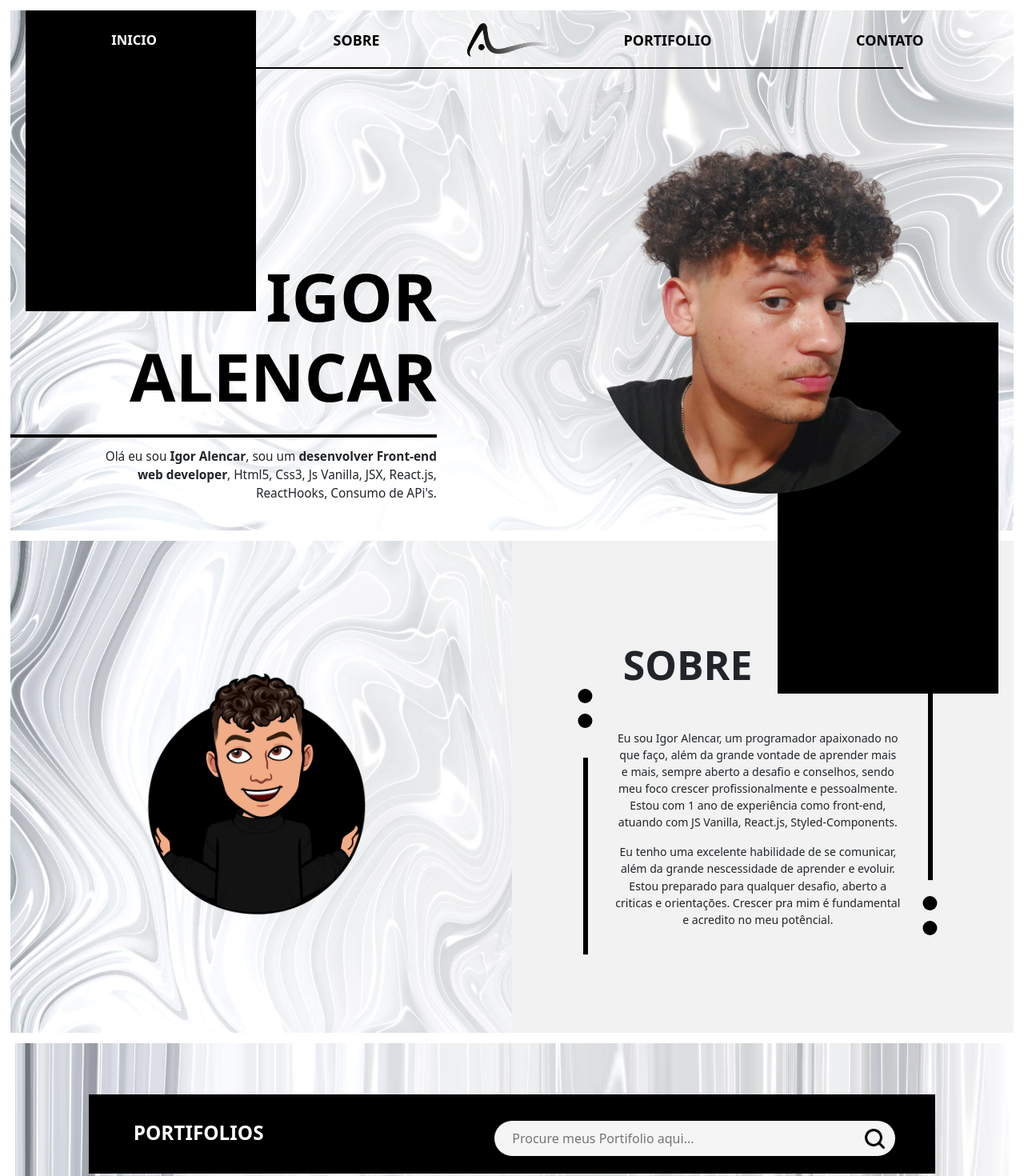
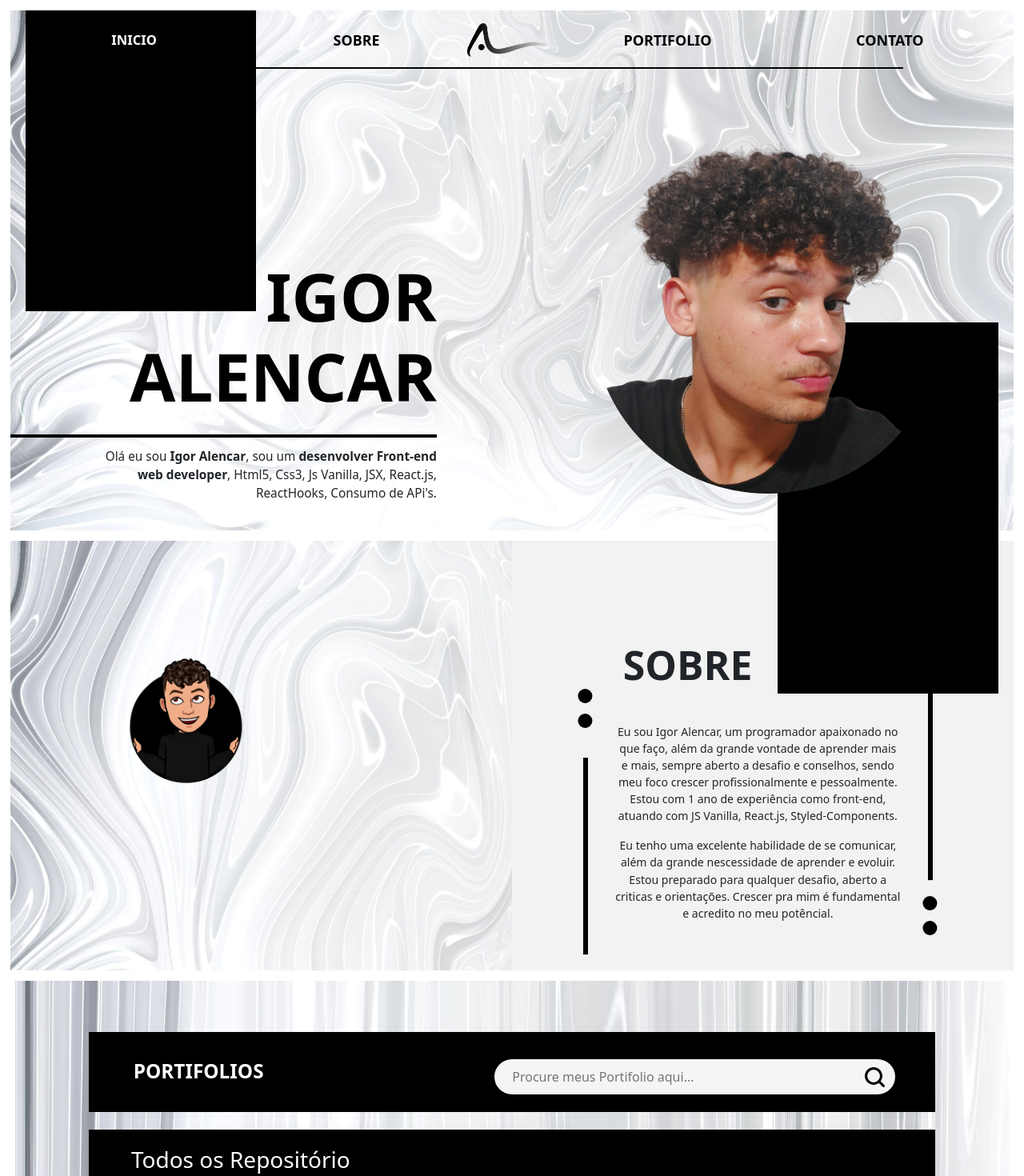
Before and after one commit to Al3ncar/Al3ncar_web, a React (Create React App) app: page / in a window 1280 px wide. Shown: the top 1470 px of the page at 80% size. Built offline with nearby package versions, Linux system fonts and the light colour scheme.

Commit message:
Atualização dos components

```diff
--- a/src/components/main/structure/mains/Elements/MapRepos/styled.js
+++ b/src/components/main/structure/mains/Elements/MapRepos/styled.js
@@ -3,15 +3,24 @@ import styled from "styled-components"
 export const Cont = styled.div`
     width:100%;
     margin: 1%;
+    @media(max-width: 500px){
+        width: 100%;
+    }
 `
 export const CardImg = styled.div`
     width:100%;
     padding: 2%;
     position: relative;
+    @media(max-width: 500px){
+        width: 100%;
+    }
 `
 export const Card = styled.div`
     position: relative;
     background-color: black;
+    @media(max-width: 500px){
+        width: 100%;
+    }
 `
 export const Titl = styled.h3`
     font-size: 1.9vw;
@@ -37,4 +46,7 @@ export const Titl = styled.h3`
         transform: translateX(0px);
 
     }
+    @media(max-width: 500px){
+        width: 100%;
+    }
 `
--- a/src/components/main/style/styled.js
+++ b/src/components/main/style/styled.js
@@ -17,10 +17,8 @@ export const Cont = styled.section`
     }
 `
 export const ContBox = styled.div`
-    width: 49%; height: 100%;
+    width: 35%; height: 50%;
     padding: 10%;
-
-
     display: flex;
     justify-content: center;
     align-items: center;
@@ -83,10 +81,7 @@ export const SobreText = styled.div`
     }
     @media(max-width: 500px){
         width: 100%;
-        font-size: 2.8vw;
         padding:5% 0 2% 0;
-        background-color: gray;
-
     }
 `
 
@@ -114,8 +109,13 @@ export const ElementRight = styled.span`
 
 `
 export const Text = styled.p`
-    width: 58%;
+    width: 58%; height: 100%;
     font-size: 1.1vw;
+    @media(max-width: 500px){
+        width: 65%;
+        font-size: 3.2vw;
+    }
+
 `
 export const ElementLeft = styled.span`
     padding: 5%;
@@ -138,7 +138,9 @@ export const ElementLeft = styled.span`
         &::before{
             left:0%;
         }
+
 `
+
 
 // S_Main
 
@@ -172,6 +174,11 @@ export const TiltPort = styled.h2`
     font-size: 1.9vw;
     font-weight: bolder;
     color:white;
+    @media(max-width: 500px){
+        width: 100%;
+        font-size:5vw ;
+        text-align: center;
+    }
 `
 export const Busc = styled.div`
     width:50%;
@@ -181,10 +188,16 @@ export const Busc = styled.div`
     justify-content: center;
     align-items: center;
     margin-right: 5%;
-
+    @media(max-width: 500px){
+        display: none
+    }
 `
 export const BuscIcon = styled.div`
     width: 5%;
+    :hover{
+        cursor: pointer
+    }
+
 `
 export const Put = styled.input`
     width: 90%;
@@ -211,4 +224,7 @@ export const TitlRepos = styled.h3`
     padding:2% 0 2% 5%;
     text-align: left;
     color: white;
+    @media(max-width: 500px){
+        display: none;
+    }
 `
```
